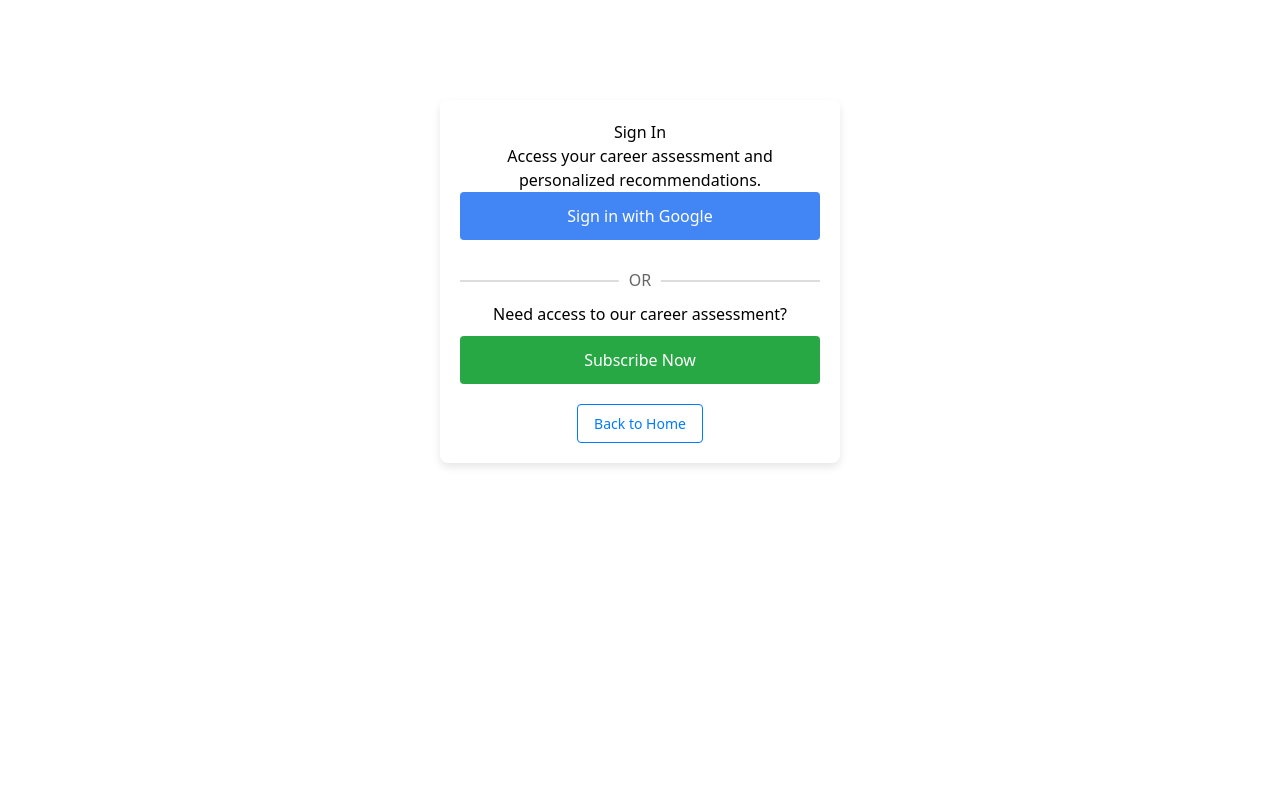
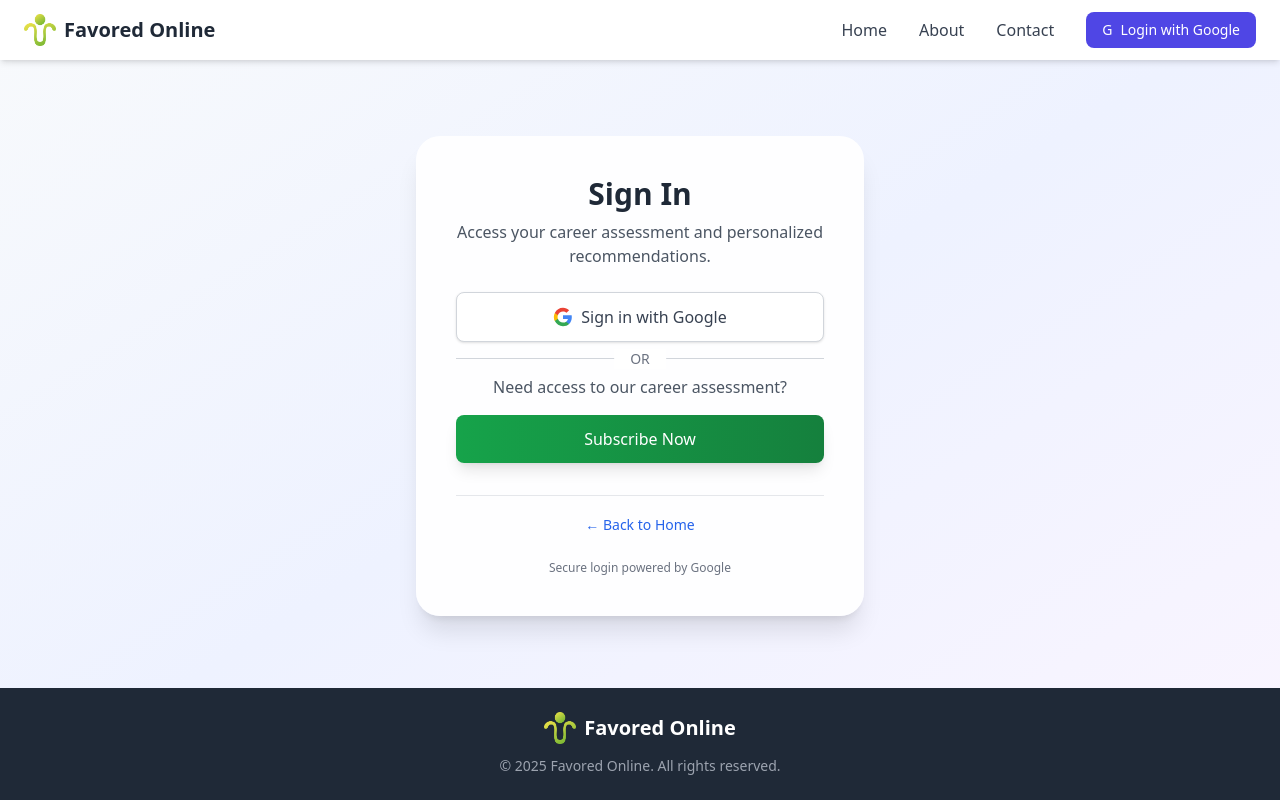
Before and after one commit to techtalentscity/tech-career-analyzer, a React (Create React App) app: page /login in a window 1280 px wide. Built offline with nearby package versions, Linux system fonts and the light colour scheme; no server answers.

Commit message:
Update Login.jsx

```diff
--- a/src/Pages/auth/Login.jsx
+++ b/src/Pages/auth/Login.jsx
@@ -1,12 +1,13 @@
 // src/Pages/auth/Login.jsx
 import React, { useState, useEffect } from 'react';
-import { useNavigate } from 'react-router-dom';
+import { useNavigate, Link } from 'react-router-dom';
 import { useAuth } from '../../context/AuthContext';
 
 const Login = () => {
   const { currentUser, signInWithGoogle, isAuthorized } = useAuth();
   const [error, setError] = useState('');
   const [isLoading, setIsLoading] = useState(false);
+  const [mobileMenuOpen, setMobileMenuOpen] = useState(false);
   const navigate = useNavigate();
 
   useEffect(() => {
@@ -36,103 +37,206 @@ const Login = () => {
   };
 
   return (
-    <div style={{
-      maxWidth: '400px',
-      margin: '100px auto',
-      padding: '20px',
-      textAlign: 'center',
-      boxShadow: '0 4px 8px rgba(0,0,0,0.1)',
-      borderRadius: '8px'
-    }}>
-      <h1>Sign In</h1>
-      <p>Access your career assessment and personalized recommendations.</p>
+    <div className="min-h-screen bg-gradient-to-br from-slate-50 via-indigo-50 to-purple-50 overflow-hidden flex flex-col">
+      {/* Header */}
+      <header className="bg-white shadow-md fixed top-0 left-0 right-0 z-50">
+        <div className="container mx-auto px-6 py-3">
+          <div className="flex items-center justify-between">
+            <div className="flex items-center">
+              <Link to="/" className="flex items-center">
+                <img
+                  src="/Images/512X512.png"
+                  alt="Favored Online Logo"
+                  className="w-8 h-8 mr-2"
+                />
+                <span className="text-xl font-bold text-gray-800">Favored Online</span>
+              </Link>
+            </div>
+
+            {/* Desktop Navigation */}
+            <nav className="hidden md:flex items-center space-x-8">
+              <Link to="/" className="text-gray-700 hover:text-indigo-600 font-medium transition-colors">Home</Link>
+              <Link to="/about" className="text-gray-700 hover:text-indigo-600 font-medium transition-colors">About</Link>
+              <Link to="/contact" className="text-gray-700 hover:text-indigo-600 font-medium transition-colors">Contact</Link>
+
+              {currentUser ? (
+                <div className="flex items-center space-x-4">
+                  <div className="flex items-center">
+                    {currentUser.photoURL && (
+                      <img src={currentUser.photoURL} alt="Profile" className="w-8 h-8 rounded-full mr-2" />
+                    )}
+                    <span className="text-sm text-gray-600">{currentUser.displayName || currentUser.email}</span>
+                  </div>
+                  {isAuthorized && (
+                    <Link
+                      to="/career/dashboard"
+                      className="bg-blue-100 hover:bg-blue-200 text-blue-800 px-4 py-2 rounded-lg text-sm transition-colors"
+                    >
+                      Dashboard
+                    </Link>
+                  )}
+                  <button
+                    onClick={() => navigate('/logout')}
+                    className="bg-gray-100 hover:bg-gray-200 text-gray-800 px-4 py-2 rounded-lg text-sm transition-colors"
+                  >
+                    Logout
+                  </button>
+                </div>
+              ) : (
+                <button
+                  onClick={() => navigate('/login')}
+                  className="bg-indigo-600 hover:bg-indigo-700 text-white px-4 py-2 rounded-lg text-sm transition-colors flex items-center"
+                >
+                  <span className="mr-2">G</span>
+                  Login with Google
+                </button>
+              )}
+            </nav>
+
+            {/* Mobile Menu Button */}
+            <div className="md:hidden">
+              <button
+                onClick={() => setMobileMenuOpen(!mobileMenuOpen)}
+                className="text-gray-700 hover:text-indigo-600 focus:outline-none"
+              >
+                <svg className="h-6 w-6" fill="none" viewBox="0 0 24 24" stroke="currentColor">
+                  <path strokeLinecap="round" strokeLinejoin="round" strokeWidth={2} d={mobileMenuOpen ? "M6 18L18 6M6 6l12 12" : "M4 6h16M4 12h16M4 18h16"} />
+                </svg>
+              </button>
+            </div>
+          </div>
+
+          {/* Mobile Menu */}
+          {mobileMenuOpen && (
+            <div className="md:hidden mt-3 pb-3 border-t border-gray-200">
+              <div className="flex flex-col space-y-3 mt-3">
+                <Link to="/" className="text-gray-700 hover:text-indigo-600 font-medium transition-colors">Home</Link>
+                <Link to="/about" className="text-gray-700 hover:text-indigo-600 font-medium transition-colors">About</Link>
+                <Link to="/contact" className="text-gray-700 hover:text-indigo-600 font-medium transition-colors">Contact</Link>
+
+                {currentUser ? (
+                  <div className="flex flex-col space-y-3 pt-3 border-t border-gray-100">
+                    <div className="flex items-center">
+                      {currentUser.photoURL && (
+                        <img src={currentUser.photoURL} alt="Profile" className="w-6 h-6 rounded-full mr-2" />
+                      )}
+                      <span className="text-sm text-gray-600">{currentUser.displayName || currentUser.email}</span>
+                    </div>
+                    {isAuthorized && (
+                      <Link
+                        to="/career/dashboard"
+                        className="bg-blue-100 hover:bg-blue-200 text-blue-800 px-4 py-2 rounded-lg text-sm transition-colors text-center"
+                      >
+                        Dashboard
+                      </Link>
+                    )}
+                    <button
+                      onClick={() => navigate('/logout')}
+                      className="bg-gray-100 hover:bg-gray-200 text-gray-800 px-4 py-2 rounded-lg text-sm transition-colors w-full text-left"
+                    >
+                      Logout
+                    </button>
+                  </div>
+                ) : (
+                  <button
+                    onClick={() => navigate('/login')}
+                    className="bg-indigo-600 hover:bg-indigo-700 text-white px-4 py-2 rounded-lg text-sm transition-colors flex items-center"
+                  >
+                    <span className="mr-2">G</span>
+                    Login with Google
+                  </button>
+                )}
+              </div>
+            </div>
+          )}
+        </div>
+      </header>
+
+      {/* Main Content */}
+      <main className="flex-grow pt-16 flex items-center justify-center px-4">
+        <div className="bg-white/90 backdrop-blur-sm rounded-3xl shadow-xl p-6 md:p-10 w-full max-w-md">
+          <div className="text-center">
+            <h1 className="text-3xl font-bold text-gray-800 mb-2">Sign In</h1>
+            <p className="text-gray-600 mb-6">Access your career assessment and personalized recommendations.</p>
 
             {error && (
-        <div style={{
-          color: 'red',
-          backgroundColor: '#ffebee',
-          padding: '10px',
-          borderRadius: '4px',
-          marginBottom: '20px'
-        }}>
-          {error}
+              <div className="bg-red-100 border border-red-400 text-red-700 px-4 py-3 rounded mb-6">
+                <p className="font-semibold">Error</p>
+                <p className="text-sm">{error}</p>
               </div>
             )}
 
-      <div style={{ marginBottom: '20px' }}>
+            <div className="space-y-4">
               <button
                 onClick={handleGoogleSignIn}
                 disabled={isLoading}
-          style={{
-            backgroundColor: '#4285f4',
-            color: 'white',
-            border: 'none',
-            padding: '12px 24px',
-            borderRadius: '4px',
-            cursor: isLoading ? 'not-allowed' : 'pointer',
-            fontSize: '16px',
-            width: '100%',
-            marginBottom: '20px'
-          }}
+                className="w-full bg-white border border-gray-300 text-gray-700 py-3 px-4 rounded-lg shadow hover:shadow-md flex items-center justify-center space-x-2 disabled:opacity-50 disabled:cursor-not-allowed transition-all duration-200"
               >
+                <svg width="20" height="20" viewBox="0 0 24 24">
+                  <path fill="#4285F4" d="M22.56 12.25c0-.78-.07-1.53-.2-2.25H12v4.26h5.92c-.26 1.37-1.04 2.53-2.21 3.31v2.77h3.57c2.08-1.92 3.28-4.74 3.28-8.09z" />
+                  <path fill="#34A853" d="M12 23c2.97 0 5.46-.98 7.28-2.66l-3.57-2.77c-.98.66-2.23 1.06-3.71 1.06-2.86 0-5.29-1.93-6.16-4.53H2.18v2.84C3.99 20.53 7.7 23 12 23z" />
+                  <path fill="#FBBC05" d="M5.84 14.09c-.22-.66-.35-1.36-.35-2.09s.13-1.43.35-2.09V7.07H2.18C1.43 8.55 1 10.22 1 12s.43 3.45 1.18 4.93l2.85-2.22.81-.62z" />
+                  <path fill="#EA4335" d="M12 5.38c1.62 0 3.06.56 4.21 1.64l3.15-3.15C17.45 2.09 14.97 1 12 1 7.7 1 3.99 3.47 2.18 7.07l3.66 2.84c.87-2.6 3.3-4.53 6.16-4.53z" />
+                </svg>
+                <span>
                   {isLoading ? "Signing in..." : "Sign in with Google"}
+                </span>
               </button>
 
-        <div style={{
-          margin: '20px 0',
-          position: 'relative',
-          textAlign: 'center'
-        }}>
-          <hr style={{ border: '1px solid #ddd' }} />
-          <span style={{
-            position: 'absolute',
-            top: '-12px',
-            left: '50%',
-            transform: 'translateX(-50%)',
-            backgroundColor: 'white',
-            padding: '0 10px',
-            color: '#666'
-          }}>
+              <div className="relative my-6">
+                <hr className="border-gray-300" />
+                <span className="absolute top-1/2 left-1/2 transform -translate-x-1/2 -translate-y-1/2 bg-white px-4 text-gray-500 text-sm">
                   OR
                 </span>
               </div>
 
-        <div>
-          <p style={{ marginBottom: '10px' }}>Need access to our career assessment?</p>
+              <div className="text-center">
+                <p className="text-gray-600 mb-4">Need access to our career assessment?</p>
                 <button
                   onClick={() => navigate('/payment')}
-            style={{
-              backgroundColor: '#28a745',
-              color: 'white',
-              border: 'none',
-              padding: '12px 24px',
-              borderRadius: '4px',
-              cursor: 'pointer',
-              fontSize: '16px',
-              width: '100%'
-            }}
+                  className="w-full bg-gradient-to-r from-green-600 to-green-700 hover:from-green-700 hover:to-green-800 text-white py-3 px-4 rounded-lg font-medium transition-all duration-200 shadow-lg"
                 >
                   Subscribe Now
                 </button>
               </div>
             </div>
 
-      <div style={{ marginTop: '20px' }}>
+            {/* Navigation Links */}
+            <div className="mt-8 pt-4 border-t border-gray-200">
               <button
                 onClick={() => navigate('/career')}
-          style={{
-            backgroundColor: 'transparent',
-            color: '#007bff',
-            border: '1px solid #007bff',
-            padding: '8px 16px',
-            borderRadius: '4px',
-            cursor: 'pointer',
-            fontSize: '14px'
-          }}
+                className="text-blue-600 hover:text-blue-800 text-sm transition-colors"
               >
-          Back to Home
+                ← Back to Home
               </button>
             </div>
+
+            {/* Additional Info */}
+            <div className="mt-6">
+              <p className="text-xs text-gray-500">
+                Secure login powered by Google
+              </p>
+            </div>
+          </div>
+        </div>
+      </main>
+
+      {/* Footer */}
+      <footer className="bg-gray-800 text-white py-6">
+        <div className="container mx-auto px-6 text-center">
+          <div className="flex items-center justify-center mb-3">
+            <img
+              src="/Images/512X512.png"
+              alt="Favored Online Logo"
+              className="w-8 h-8 mr-2"
+            />
+            <span className="text-xl font-bold">Favored Online</span>
+          </div>
+          <p className="text-gray-400 text-sm">
+            © {new Date().getFullYear()} Favored Online. All rights reserved.
+          </p>
+        </div>
+      </footer>
     </div>
   );
 };
```
Lines whose indentation alone changed are shown as unchanged.
